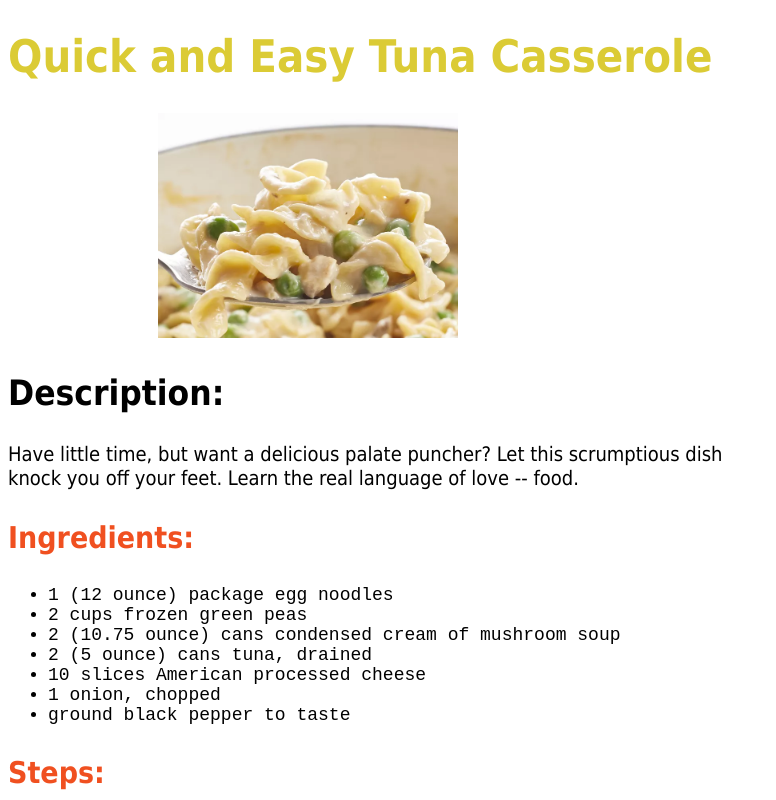
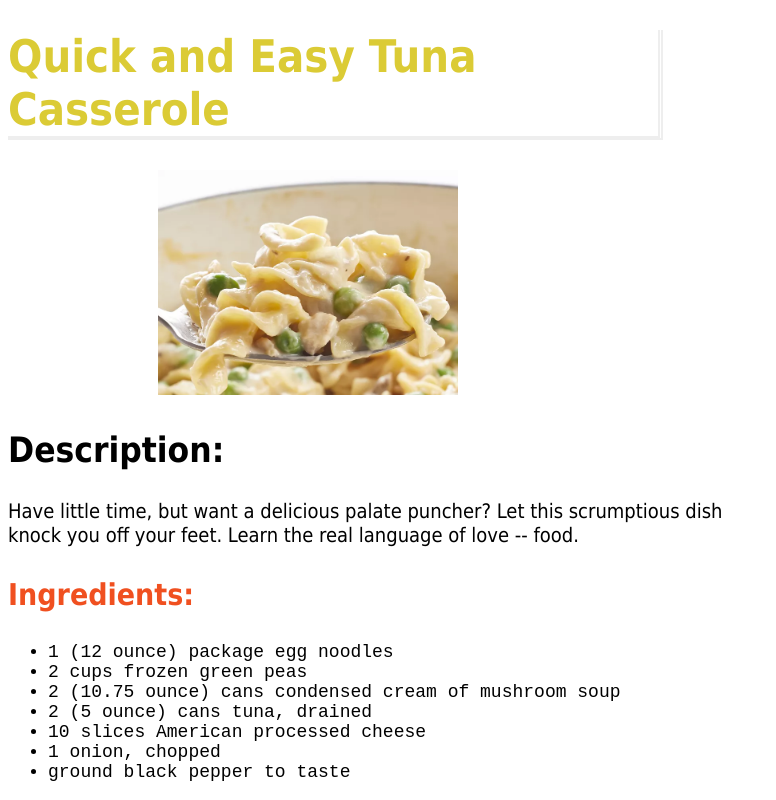
Before and after one commit to danironic/odin-05-recipes-3.0, a plain HTML site: page recipes/tuna-casserole.html in a window 1280 px wide. Shown: the top 800 px of the page, without its empty margins (0-776 px from the left). Drawn offline with Linux system fonts and the light colour scheme.

Commit message:
Add main and recipe title borders
full border of same color as text for main title
and a gray color (#EEE) for recipe titles.
Recipe titles use solid 4px bottom border
and double 5px right border with 650px width.

```diff
--- a/css/style.css
+++ b/css/style.css
@@ -18,6 +18,10 @@
   font-size: 50px;
   font-weight: 1000;
   color: rgb(186, 189, 56);
+  padding: 10px 20px;
+  border: 4px solid rgb(186, 189, 56);
+  width: 350px;
+  margin: 25px auto;
 }
 
 
@@ -72,8 +76,17 @@ a {
   margin-left: 15px;
 }
 
+#burritos,
+#oatmeal-cookies,
+#tuna-casserole {
+  width: 650px;
+  border-bottom: 4px solid #EEE;
+  border-right: 5px double #EEE;
+}
+
 #burritos {
   color: #96853d;
+
 }
 
 #oatmeal-cookies {
```
